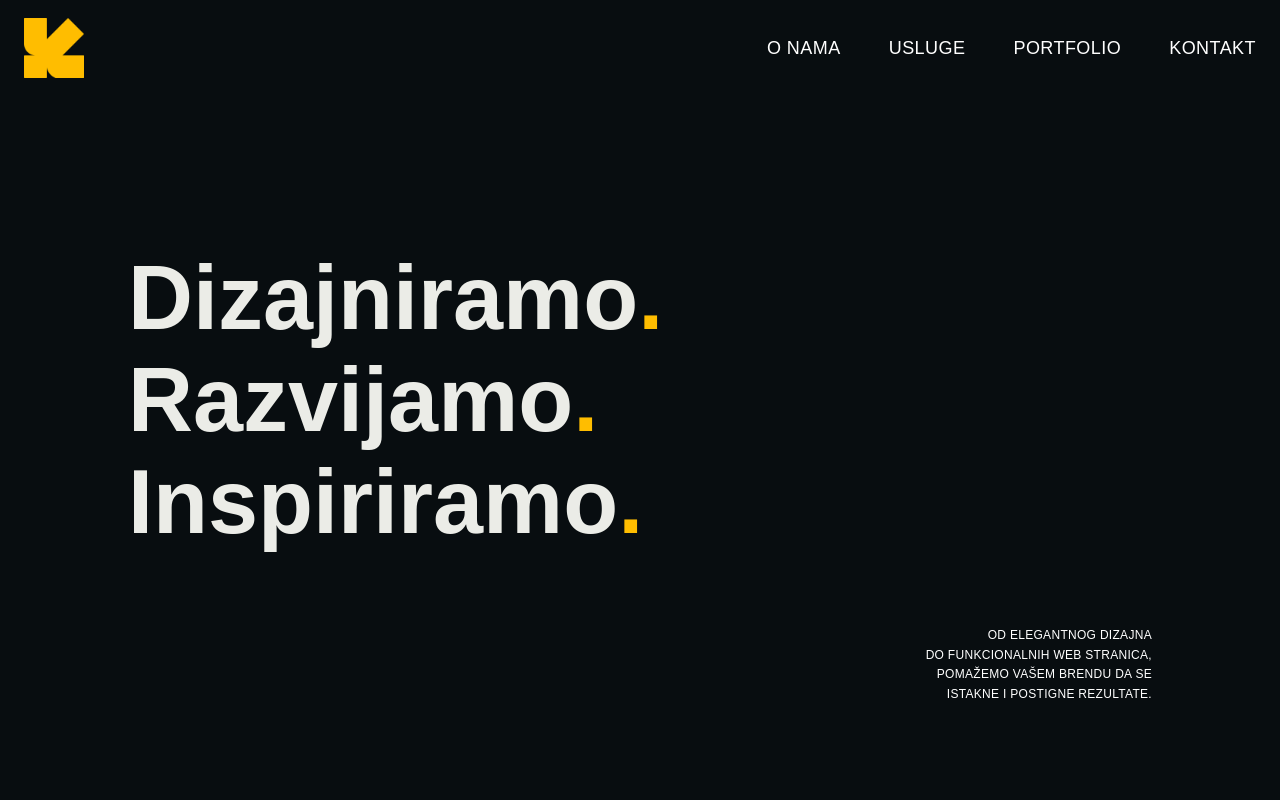
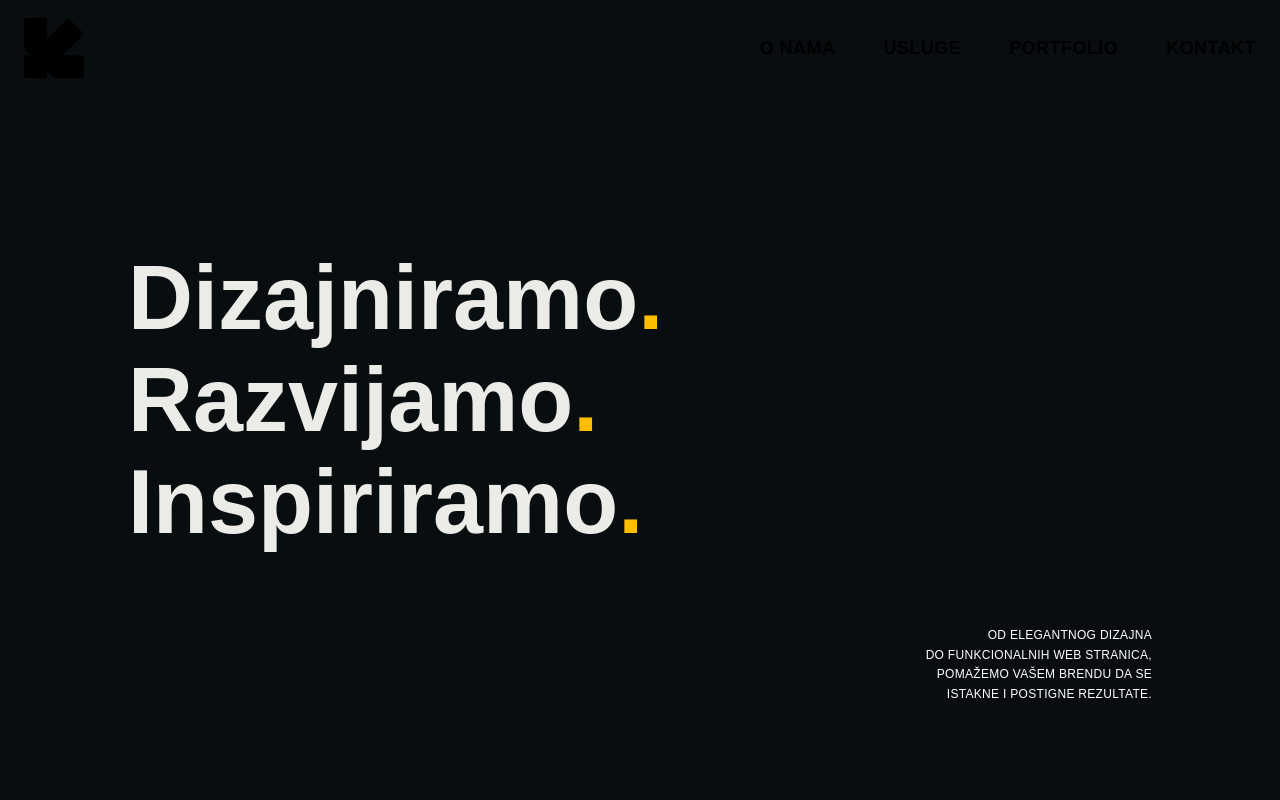
Before and after one commit to shaghidev/kavo, a Next.js app in the folder client/: page / in a window 1280 px wide. Shown: the top 800 px of the page. Built offline with nearby package versions, Linux system fonts and the light colour scheme.

Commit message:
ažuriranje loga

```diff
--- a/client/src/app/odrzavanje/page.tsx
+++ b/client/src/app/odrzavanje/page.tsx
@@ -82,7 +82,7 @@ const IstrazivanjePage: React.FC = () => {
         >
           <div className="w-[40vw] max-w-[500px] aspect-[589/623] relative">
             <Image
-              src="/odrzavanje/odrzavanje1.png"
+              src="/odrzavanje/Odrzavanje1.png"
               alt="Ideja ilustracija"
               fill
               className="object-contain"
@@ -95,7 +95,7 @@ const IstrazivanjePage: React.FC = () => {
         <div className="md:hidden mt-6 w-full flex justify-center">
           <div className="w-full max-w-[300px] aspect-[589/623] relative">
             <Image
-              src="/odrzavanje/odrzavanje1.png"
+              src="/odrzavanje/Odrzavanje1.png"
               alt="Ideja ilustracija"
               fill
               className="object-contain"
@@ -139,7 +139,7 @@ const IstrazivanjePage: React.FC = () => {
           className="flex-1 flex justify-center"
         >
           <Image
-            src="/odrzavanje/odrzavanje2.png"
+            src="/odrzavanje/Odrzavanje2.png"
             alt="Klijent ilustracija"
             width={500}
             height={530}
@@ -184,7 +184,7 @@ const IstrazivanjePage: React.FC = () => {
           className="flex-1 flex justify-center"
         >
           <Image
-            src="/odrzavanje/odrzavanje3.png"
+            src="/odrzavanje/Odrzavanje3.png"
             alt="Konkurencija ilustracija"
             width={500}
             height={530}
@@ -197,7 +197,7 @@ const IstrazivanjePage: React.FC = () => {
       <section className="w-full flex justify-center items-center my-20">
         <div className="w-full max-w-3xl aspect-[589/623] relative">
           <Image
-            src="/odrzavanje/odrzavanje4.png"
+            src="/odrzavanje/Odrzavanje4.png"
             alt="Strategija ilustracija"
             fill
             className="object-contain"
--- a/client/src/app/page.tsx
+++ b/client/src/app/page.tsx
@@ -8,11 +8,13 @@ import ServicesSection from '@/components/ServicesSection';
 import ProjectsSection from '@/components/ProjectsSection';
 import ContactSection from '@/components/ContactSection';
 
+import ScrollToHash from '@/components/ScrollToHash';
 
 
 export default function HomePage() {
   return (
     <main className="bg-[#080D10] text-white scroll-smooth">
+      <ScrollToHash />
       <section id="hero">
         <Hero />
       </section>
--- /dev/null
+++ b/client/src/components/Navbar/IntroOverlay.tsx
@@ -0,0 +1,88 @@
+'use client';
+
+import { useState, useEffect } from 'react';
+import { motion, AnimatePresence } from 'framer-motion';
+import Image from 'next/image';
+import Typewriter from 'typewriter-effect';
+
+type Props = {
+  onFinish: () => void;
+};
+
+const IntroOverlay: React.FC<Props> = ({ onFinish }) => {
+  const [showText, setShowText] = useState(true);
+  const [skipped, setSkipped] = useState(false);
+
+  // Scroll listener
+  useEffect(() => {
+    const handleScroll = () => {
+      if (!skipped) {
+        setSkipped(true);
+        setShowText(false);
+        onFinish();
+      }
+    };
+
+    window.addEventListener('scroll', handleScroll, { passive: true });
+
+    return () => window.removeEventListener('scroll', handleScroll);
+  }, [skipped, onFinish]);
+
+  return (
+    <AnimatePresence>
+      {!skipped && (
+        <motion.div
+          className="fixed inset-0 z-[999] flex items-center justify-center bg-[#080D10]"
+          initial={{ opacity: 0 }}
+          animate={{ opacity: 1 }}
+          exit={{ opacity: 0, transition: { duration: 1, ease: 'easeInOut' } }}
+        >
+          <div className="flex items-end space-x-4">
+            <motion.div
+              layoutId="logo"
+              initial={{ scale: 0.7, y: -20, opacity: 0 }}
+              animate={{ scale: 1, y: 0, opacity: 1 }}
+              exit={{ scale: 0.7, y: -20, opacity: 0 }}
+              transition={{ duration: 0.8, ease: [0.4, 0, 0.2, 1] }}
+            >
+              <Image src="/logo/kavo-logo.png" alt="Logo" width={120} height={120} />
+            </motion.div>
+
+            <AnimatePresence>
+              {showText && (
+                <motion.div
+                  initial={{ opacity: 0, y: 0 }}
+                  animate={{ opacity: 1, y: 0 }}
+                  exit={{ opacity: 0, y: -10 }}
+                  transition={{ duration: 0.5, ease: 'easeOut' }}
+                  className="flex items-end"
+                >
+                  <span className="text-[#FFBD00] text-5xl sm:text-6xl md:text-7xl font-bold">
+                    <Typewriter
+                      onInit={(tw) => {
+                        tw.typeString('avo studio')
+                          .pauseFor(800)
+                          .deleteAll(30)
+                          .callFunction(() => {
+                            if (!skipped) {
+                              setShowText(false);
+                              setSkipped(true);
+                              onFinish();
+                            }
+                          })
+                          .start();
+                      }}
+                      options={{ autoStart: true, delay: 50, cursor: '|' }}
+                    />
+                  </span>
+                </motion.div>
+              )}
+            </AnimatePresence>
+          </div>
+        </motion.div>
+      )}
+    </AnimatePresence>
+  );
+};
+
+export default IntroOverlay;
--- a/client/src/components/Navbar/Navbar.tsx
+++ b/client/src/components/Navbar/Navbar.tsx
@@ -4,113 +4,91 @@ import Link from 'next/link';
 import Image from 'next/image';
 import { useState, useEffect } from 'react';
 import { motion, AnimatePresence, LayoutGroup } from 'framer-motion';
-import Typewriter from 'typewriter-effect';
+import IntroOverlay from './IntroOverlay';
 
 const links = [
-  { href: '#about', label: 'O nama' },
-  { href: '#services', label: 'Usluge' },
-  { href: '#portfolio', label: 'Portfolio' },
-  { href: '#contact', label: 'Kontakt' },
+  { href: '/#about', label: 'O nama' },
+  { href: '/#services', label: 'Usluge' },
+  { href: '/#portfolio', label: 'Portfolio' },
+  { href: '/#contact', label: 'Kontakt' },
 ];
 
 const Navbar: React.FC = () => {
   const [showIntro, setShowIntro] = useState(true);
-  const [showText, setShowText] = useState(true);
-  const [textColor, setTextColor] = useState<'black' | 'white'>('white');
+  const [isYellowSection, setIsYellowSection] = useState(false);
   const [mobileMenuOpen, setMobileMenuOpen] = useState(false);
 
   const toggleMobileMenu = () => setMobileMenuOpen(!mobileMenuOpen);
 
   useEffect(() => {
+    const yellowSections = [
+      document.querySelector('#contact'),
+      document.querySelector('#scrollcards'),
+    ].filter(Boolean) as HTMLElement[];
+
+    if (!yellowSections.length) return;
+
     const handleScroll = () => {
-      const scrollY = window.scrollY;
-      setTextColor(scrollY > 150 ? 'black' : 'white');
+      const scrollY = window.scrollY + window.innerHeight / 2; // sredina viewporta
+      let inYellow = false;
+
+      for (const section of yellowSections) {
+        const rect = section.getBoundingClientRect();
+        const top = rect.top + window.scrollY;
+        const bottom = top + rect.height;
+        if (scrollY >= top && scrollY <= bottom) {
+          inYellow = true;
+          break;
+        }
+      }
+
+      setIsYellowSection(inYellow);
     };
-    window.addEventListener('scroll', handleScroll);
+
+    window.addEventListener('scroll', handleScroll, { passive: true });
+    handleScroll(); // provjeri odmah na load
+
     return () => window.removeEventListener('scroll', handleScroll);
   }, []);
 
+  const logoSrc = isYellowSection ? '/logo/logo-crni.png' : '/logo/kavo-logo.png';
+  const textColor = isYellowSection ? 'black' : 'white';
+
   return (
     <LayoutGroup>
-      {/* Intro Overlay */}
-      <AnimatePresence>
-        {showIntro && (
-          <motion.div
-            className="fixed inset-0 z-[999] flex items-center justify-center bg-black/90"
-            initial={{ opacity: 0 }}
-            animate={{ opacity: 1 }}
-            exit={{ opacity: 0, transition: { duration: 1, ease: 'easeInOut' } }}
-          >
-            <div className="flex items-end space-x-4">
-              <motion.div
-                layoutId="logo"
-                initial={{ scale: 0.7, y: -20, opacity: 0 }}
-                animate={{ scale: 1, y: 0, opacity: 1 }}
-                exit={{ scale: 0.7, y: -20, opacity: 0 }}
-                transition={{ duration: 0.8, ease: [0.4, 0, 0.2, 1] }}
-              >
-                <Image src="/logo/kavo-logo.png" alt="Logo" width={120} height={120} />
-              </motion.div>
+      {showIntro && <IntroOverlay onFinish={() => setShowIntro(false)} />}
 
-              <AnimatePresence>
-                {showText && (
-                  <motion.div
-                    initial={{ opacity: 0, y: 0 }}
-                    animate={{ opacity: 1, y: 0 }}
-                    exit={{ opacity: 0, y: -10 }}
-                    transition={{ duration: 0.5, ease: 'easeOut' }}
-                    className="flex items-end"
-                  >
-                    <span className="text-[#FFBD00] text-5xl sm:text-6xl md:text-7xl font-bold">
-                      <Typewriter
-                        onInit={(tw) => {
-                          tw.typeString('avo studio')
-                            .pauseFor(800)
-                            .deleteAll(30)
-                            .callFunction(() => {
-                              setShowText(false);
-                              setShowIntro(false);
-                            })
-                            .start();
-                        }}
-                        options={{ autoStart: true, delay: 50, cursor: '|' }}
-                      />
-                    </span>
-                  </motion.div>
-                )}
-              </AnimatePresence>
-            </div>
-          </motion.div>
-        )}
-      </AnimatePresence>
-
-      {/* Navbar */}
-      <nav
-        className="fixed top-0 left-0 right-0 z-50 w-full transition-colors duration-300"
-        style={{ color: textColor, backgroundColor: 'transparent' }}
-      >
+      <nav className="fixed top-0 left-0 right-0 z-50 w-full transition-colors duration-500">
         <div className="container mx-auto px-6 md:px-8 lg:px-12">
           <div className="flex justify-between items-center h-20 md:h-24 w-full max-w-full">
             {/* Logo */}
             <motion.div
               layoutId="logo"
-              initial={{ scale: 0.7, y: -20, opacity: 0 }}
-              animate={{ scale: 1, y: 0, opacity: 1 }}
-              transition={{ duration: 1.2, ease: [0.4, 0, 0.2, 1] }}
+              initial={{ opacity: 0, scale: 0.8 }}
+              animate={{ opacity: 1, scale: 1 }}
+              transition={{ duration: 0.5 }}
               className="flex-shrink-0"
             >
               <Link href="/">
-                <Image src="/logo/kavo-logo.png" alt="Logo" width={60} height={60} />
+                <motion.div
+                  key={logoSrc}
+                  initial={{ opacity: 0 }}
+                  animate={{ opacity: 1 }}
+                  exit={{ opacity: 0 }}
+                  transition={{ duration: 0.5 }}
+                >
+                  <Image src={logoSrc} alt="Logo" width={60} height={60} />
+                </motion.div>
               </Link>
             </motion.div>
 
             {/* Desktop menu */}
-            <div className="hidden md:flex items-center space-x-8 xl:space-x-12 text-base xl:text-lg uppercase tracking-wide">
+            <div className="hidden md:flex items-center space-x-8 xl:space-x-12 text-base xl:text-lg uppercase tracking-wide font-bold">
               {links.map((link) => (
                 <Link
                   key={link.href}
                   href={link.href}
-                  className="transition-colors duration-300 hover:text-[#FFBD00]"
+                  className="transition-colors duration-500 hover:text-[#FFBD00]"
                   style={{ color: textColor }}
                 >
                   {link.label}
@@ -157,12 +135,12 @@ const Navbar: React.FC = () => {
               transition={{ duration: 0.3 }}
               className="md:hidden overflow-hidden w-full bg-[#080D10]/95 backdrop-blur-sm border-t border-gray-800"
             >
-              <div className="flex flex-col w-full px-6 py-8 space-y-6 uppercase tracking-wide">
+              <div className="flex flex-col w-full px-6 py-8 space-y-6 uppercase tracking-wide font-bold">
                 {links.map((link) => (
                   <Link
                     key={link.href}
                     href={link.href}
-                    className="transition-colors duration-300 w-full text-lg text-center hover:text-[#FFBD00]"
+                    className="transition-colors duration-500 w-full text-lg text-center hover:text-[#FFBD00]"
                     style={{ color: textColor }}
                     onClick={() => setMobileMenuOpen(false)}
                   >
--- /dev/null
+++ b/client/src/components/ScrollToHash.tsx
@@ -0,0 +1,22 @@
+'use client';
+
+import { useEffect } from 'react';
+import { usePathname } from 'next/navigation';
+
+export default function ScrollToHash() {
+  const pathname = usePathname();
+
+  useEffect(() => {
+    if (pathname === '/' && window.location.hash) {
+      const el = document.querySelector(window.location.hash);
+      if (el) {
+        // Smooth scroll
+        setTimeout(() => {
+          el.scrollIntoView({ behavior: 'smooth', block: 'start' });
+        }, 100); // mali delay da se sve komponente renderiraju
+      }
+    }
+  }, [pathname]);
+
+  return null;
+}
```
Also changed, not shown: client/public/logo/logo-crni.png (added).
